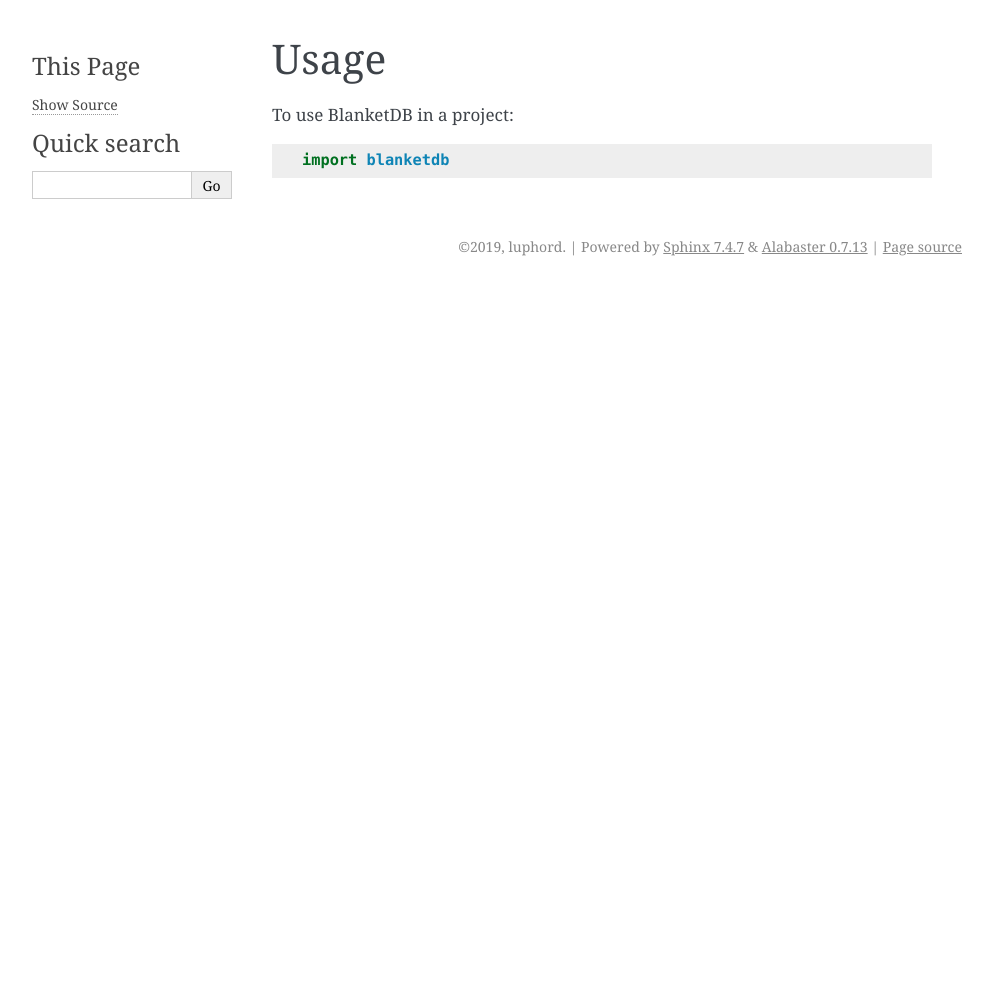
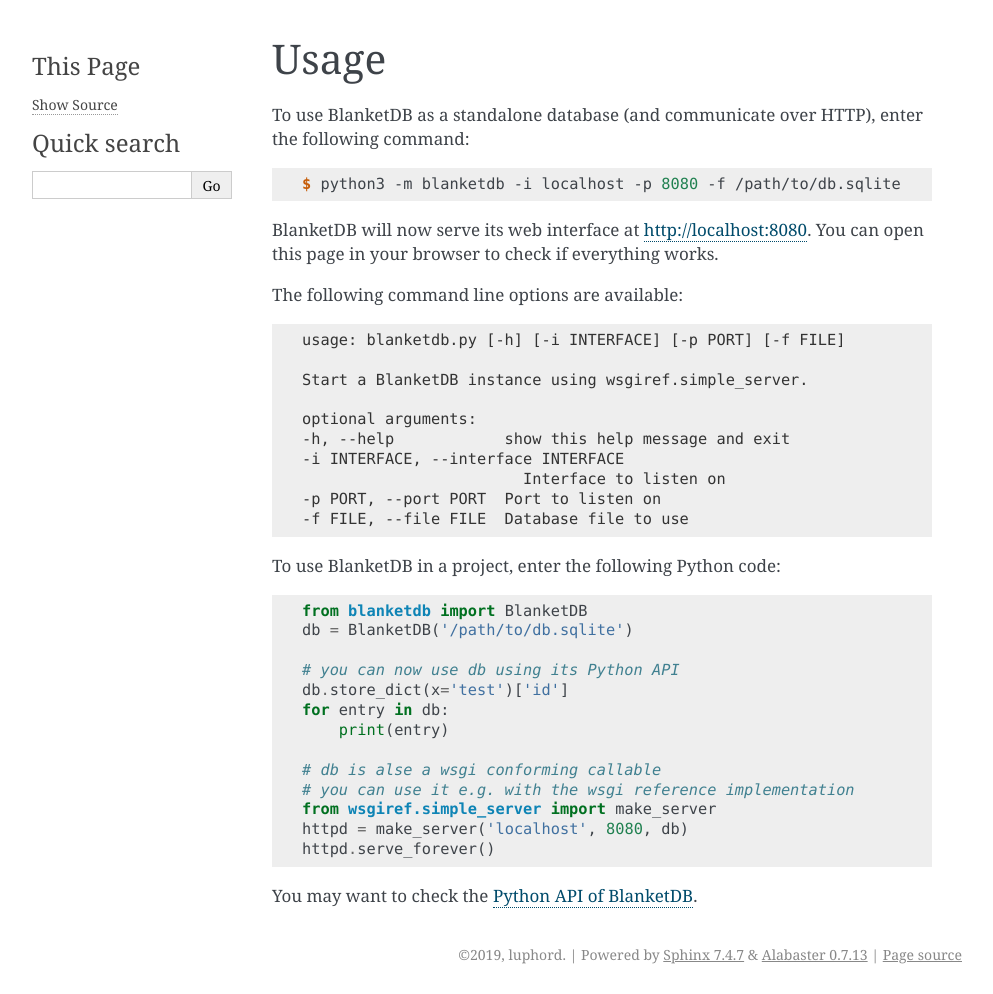
Before and after one commit to luphord/blanketdb, a Sphinx documentation site: the page built from docs/usage.rst, in a window 1280 px wide. Shown: the whole page, without its empty margins (148-1141 px from the left). Built offline with Sphinx 7.4.7, drawn with Linux system fonts in a browser that asks for light colours; before the commit the page ends 900 px from its top, so only the background shows below that.

Commit message:
usage documentation

```diff
--- a/docs/usage.rst
+++ b/docs/usage.rst
@@ -2,6 +2,46 @@
 Usage
 =====
 
-To use BlanketDB in a project::
+To use BlanketDB as a standalone database (and communicate over HTTP), enter the following command:
 
-    import blanketdb
+.. code-block:: console
+
+    $ python3 -m blanketdb -i localhost -p 8080 -f /path/to/db.sqlite
+
+BlanketDB will now serve its web interface at http://localhost:8080.
+You can open this page in your browser to check if everything works.
+
+The following command line options are available:
+
+.. code-block:: console
+
+    usage: blanketdb.py [-h] [-i INTERFACE] [-p PORT] [-f FILE]
+
+    Start a BlanketDB instance using wsgiref.simple_server.
+
+    optional arguments:
+    -h, --help            show this help message and exit
+    -i INTERFACE, --interface INTERFACE
+                            Interface to listen on
+    -p PORT, --port PORT  Port to listen on
+    -f FILE, --file FILE  Database file to use
+
+To use BlanketDB in a project, enter the following Python code::
+
+    from blanketdb import BlanketDB
+    db = BlanketDB('/path/to/db.sqlite')
+
+    # you can now use db using its Python API
+    db.store_dict(x='test')['id']
+    for entry in db:
+        print(entry)
+
+    # db is alse a wsgi conforming callable
+    # you can use it e.g. with the wsgi reference implementation
+    from wsgiref.simple_server import make_server
+    httpd = make_server('localhost', 8080, db)
+    httpd.serve_forever()
+
+You may want to check the `Python API of BlanketDB`__.
+
+__ blanketdb.html
```
